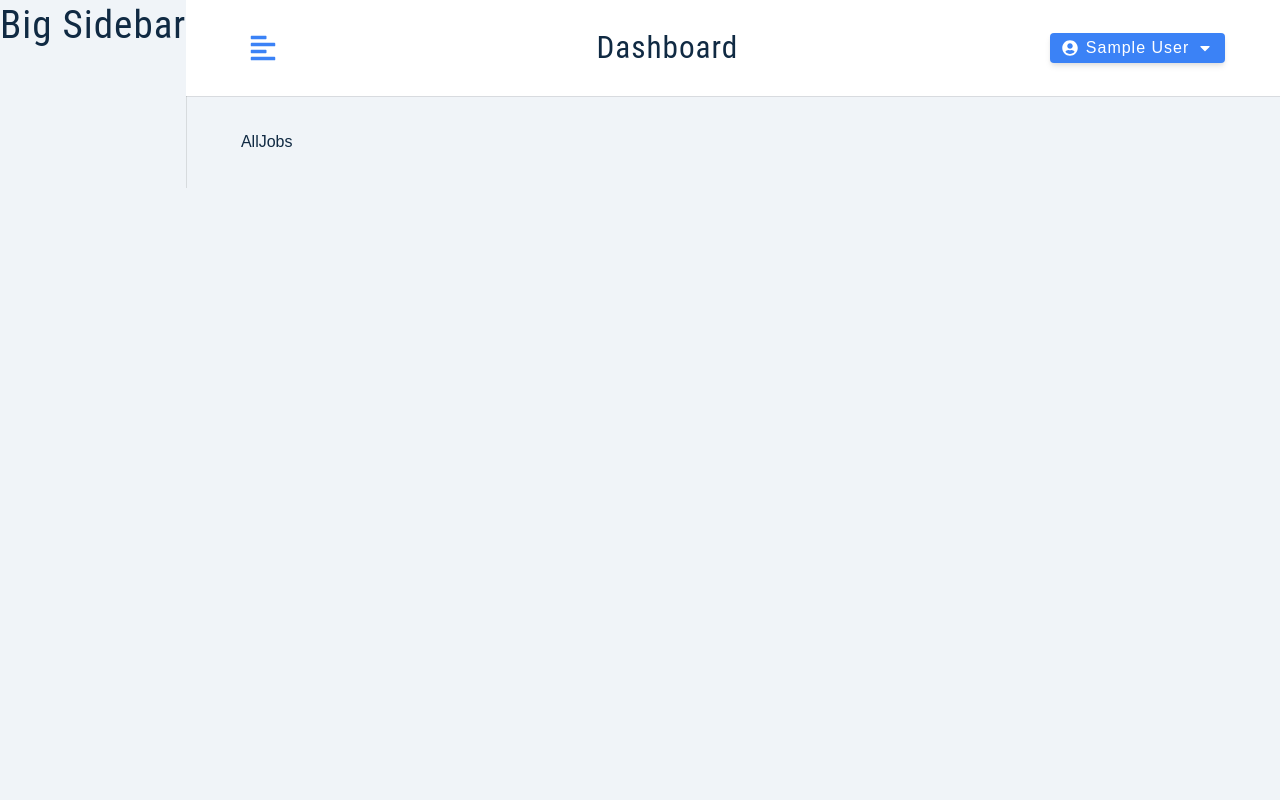
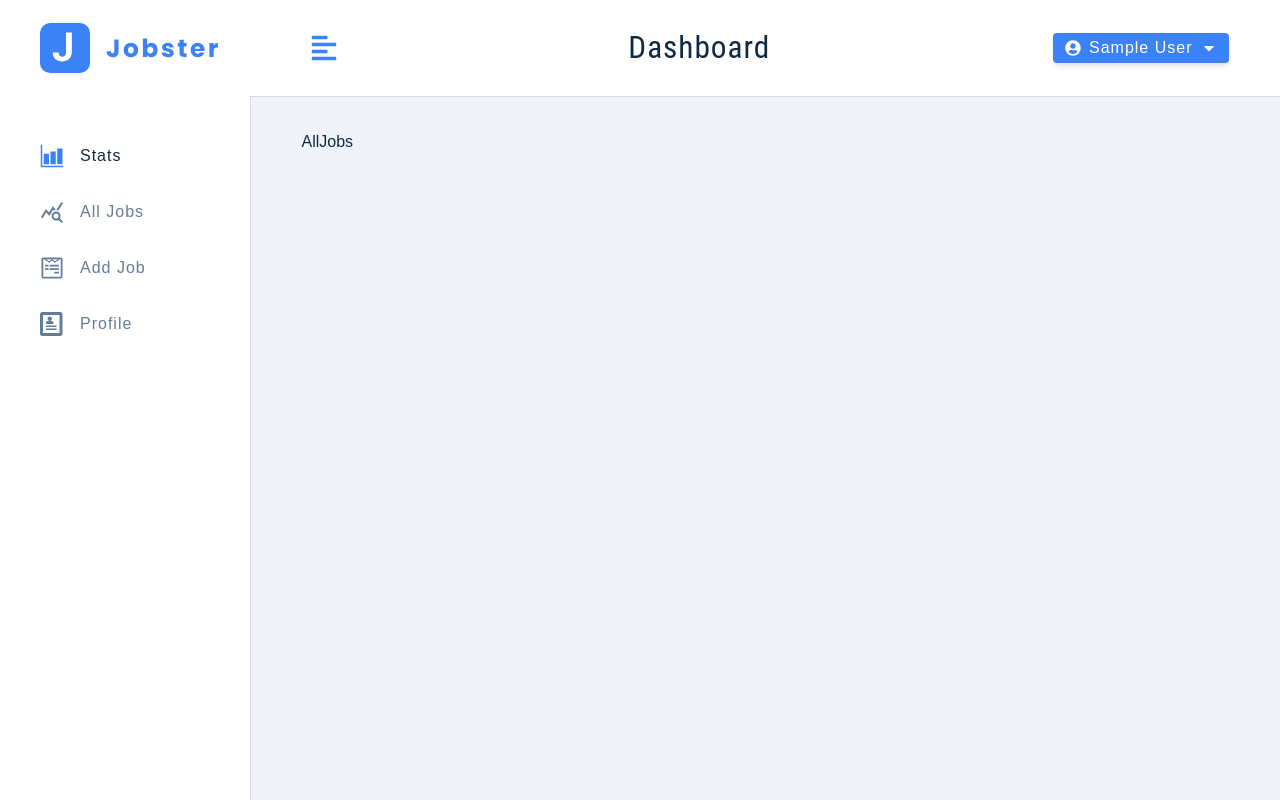
Before and after one commit to ajitjadhav701/redux-toolkit-jobster2, a React (Create React App) app: page / in a window 1280 px wide. Built offline with nearby package versions, Linux system fonts and the light colour scheme; sample sign-in values are in the browser's storage.

Commit message:
done with functionality of smaaSidebar and BigSidebar

```diff
--- a/src/App.js
+++ b/src/App.js
@@ -1,5 +1,5 @@
 import { BrowserRouter, Routes, Route } from "react-router-dom";
-import { Landing, Error, Register } from "./pages";
+import { Landing, Error, Register, ProtectedRoute } from "./pages";
 import { ToastContainer } from 'react-toastify';
 import 'react-toastify/dist/ReactToastify.css';
 import { AllJobs, Profile, SharedLayout, Stats, AddJob, } from "./pages/dashboard";
@@ -10,7 +10,11 @@
   return (
     <BrowserRouter>
       <Routes>
-        <Route path="/" element={<SharedLayout />}>
+        <Route path="/" element={
+          <ProtectedRoute>
+            <SharedLayout />
+          </ProtectedRoute>
+        }>
           <Route index element={<Stats />} />
           <Route element={<Stats />} />
           <Route path="all-jobs" element={<Stats />} />
--- a/src/components/BigSidebar.js
+++ b/src/components/BigSidebar.js
@@ -1,12 +1,27 @@
-import React from 'react'
-import Wrapper from '../assets/wrappers/BigSidebar'
+import NavLinks from "./NavLinks";
+import Logo from "../components/Logo";
+import Wrapper from "../assets/wrappers/BigSidebar";
+import { useSelector } from "react-redux";
 const BigSidebar = () => {
+    const { isSidebarOpen } = useSelector((store) => store.user);
     return (
         <Wrapper>
-            <h2>big sidebar</h2>
+            <div
+                className={
+                    isSidebarOpen
+                        ? "sidebar-container "
+                        : "sidebar-container show-sidebar"
+                }
+            >
+                <div className="content">
+                    <header>
+                        <Logo />
+                    </header>
+                    <NavLinks />
+                </div>
+            </div>
+        </Wrapper>
+    );
+};
 
-        </Wrapper>
-    )
-}
-
-export default BigSidebar
+export default BigSidebar;
--- /dev/null
+++ b/src/components/NavLinks.js
@@ -0,0 +1,27 @@
+import { NavLink } from "react-router-dom";
+import links from "../utils/links";
+const NavLinks = ({ toggleSidebar }) => {
+    return (
+        <div className="nav-links">
+            {links.map((link) => {
+                const { text, path, id, icon } = link;
+
+                return (
+                    <NavLink
+                        to={path}
+                        key={id}
+                        onClick={toggleSidebar}
+                        className={({ isActive }) =>
+                            isActive ? "nav-link active" : "nav-link"
+                        }
+                    >
+                        <span className="icon">{icon}</span>
+                        {text}
+                    </NavLink>
+                );
+            })}
+        </div>
+    );
+};
+
+export default NavLinks;
--- a/src/components/SmallSidebar.js
+++ b/src/components/SmallSidebar.js
@@ -1,9 +1,33 @@
-import React from 'react'
-import Wrapper from '../assets/wrappers/SmallSidebar'
+
+import Wrapper from "../assets/wrappers/SmallSidebar";
+import { FaTimes } from "react-icons/fa";
+import { NavLink } from "react-router-dom";
+import Logo from "./Logo";
+import { useSelector, useDispatch } from "react-redux";
+import { toggleSidebar } from '../features/user/userSlice';
+
+import links from "../utils/links";
+import NavLinks from "./NavLinks";
+
 const SmallSidebar = () => {
+    const { isSidebarOpen } = useSelector((store) => store.user);
+    const dispatch = useDispatch();
+    const toggle = () => {
+        dispatch(toggleSidebar());
+    };
     return (
         <Wrapper>
-            <h2>small sidebar</h2>
+            <div className={isSidebarOpen ? 'sidebar-container show-sidebar' : 'sidebar-container'}>
+                <div className="content">
+                    <button className="close-btn" onClick={toggle}>
+                        <FaTimes />
+                    </button>
+                    <header>
+                        <Logo />
+                    </header>
+                    <NavLinks toggleSidebar={toggle} />
+                </div>
+            </div>
         </Wrapper>
     )
 }
--- /dev/null
+++ b/src/pages/ProtectedRoute.js
@@ -0,0 +1,14 @@
+import { Navigate } from "react-router-dom";
+import { useSelector } from "react-redux";
+
+const ProtectedRoute = ({ children }) => {
+    const { user } = useSelector((store) => store.user);
+    if (!user) {
+        return <Navigate to="/landing" />
+    }
+    return (
+        children
+    )
+}
+
+export default ProtectedRoute;
--- a/src/pages/index.js
+++ b/src/pages/index.js
@@ -1,8 +1,9 @@
 
 import Error from "./Error";
 import Landing from "./Landing";
+import ProtectedRoute from "./ProtectedRoute";
 import Register from "./Register";
 
 
 
-export { Error, Landing, Register }
+export { Error, Landing, Register, ProtectedRoute }
--- /dev/null
+++ b/src/utils/links.js
@@ -0,0 +1,31 @@
+import { IoBarChartSharp } from "react-icons/io5";
+import { MdQueryStats } from "react-icons/md";
+import { FaWpforms } from "react-icons/fa";
+import { ImProfile } from "react-icons/im";
+const links = [
+    {
+        id: 1,
+        text: "stats",
+        path: "/",
+        icon: <IoBarChartSharp />,
+    },
+    {
+        id: 2,
+        text: "all jobs",
+        path: "all-jobs",
+        icon: <MdQueryStats />,
+    },
+    {
+        id: 3,
+        text: "add job",
+        path: "add-job",
+        icon: <FaWpforms />,
+    },
+    {
+        id: 4,
+        text: "profile",
+        path: "profile",
+        icon: <ImProfile />,
+    },
+];
+export default links;
```
